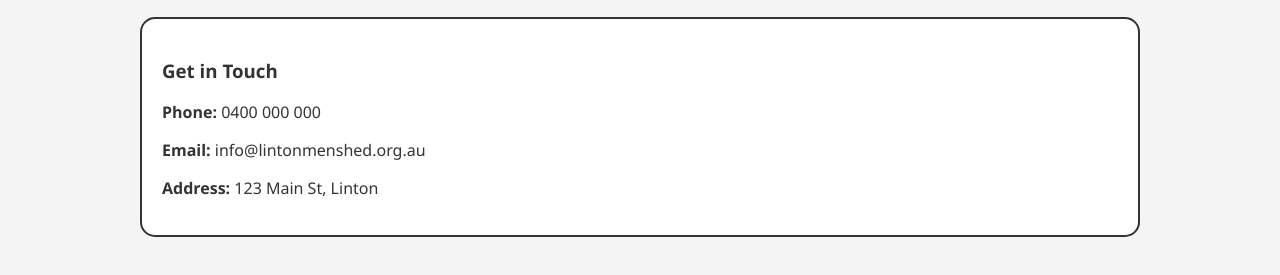
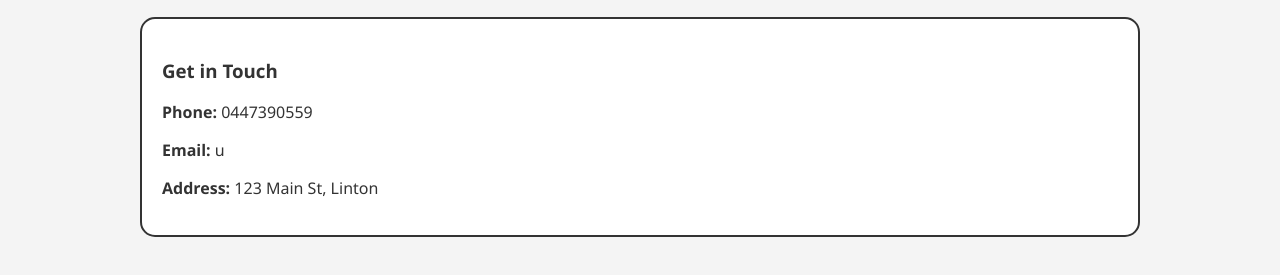
Before and after one commit to msheddd/Linshed, a plain HTML site: page index.html in a window 1280 px wide. Shown: the part 623-898 px from the top of the page. Drawn offline with Linux system fonts and the light colour scheme.

Commit message:
Update index.html

```diff
--- a/index.html
+++ b/index.html
@@ -42,8 +42,8 @@
 
         <section class="contact-info">
             <h3>Get in Touch</h3>
-            <p><strong>Phone:</strong> 0400 000 000</p>
-            <p><strong>Email:</strong> info@lintonmenshed.org.au</p>
+            <p><strong>Phone:</strong> <a link=""tel=0447390556>0447390559</a></p>
+            <p><strong>Email:</strong> u</p>
             <p><strong>Address:</strong> 123 Main St, Linton</p>
         </section>
     </main>
```
